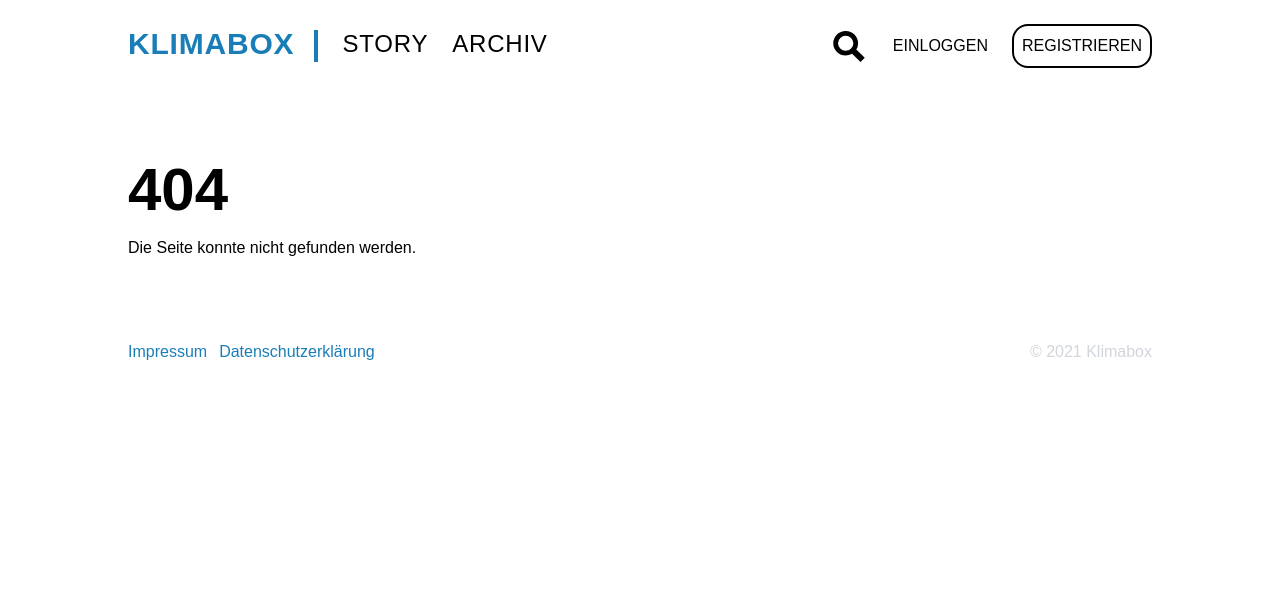
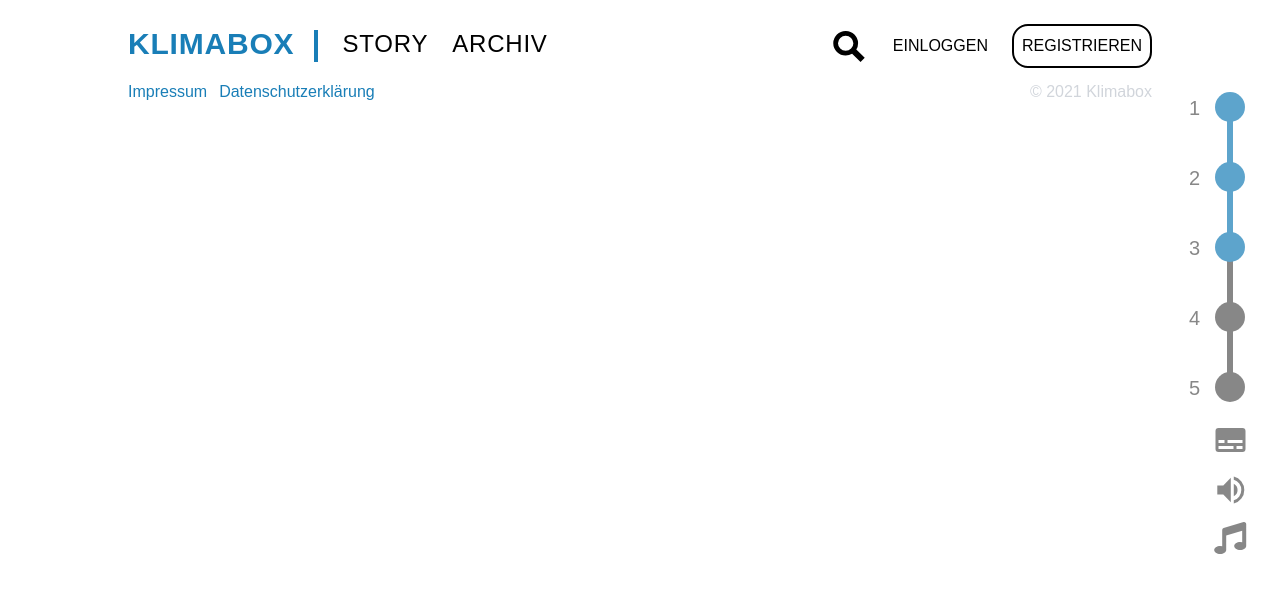
Before and after one commit to hs-duesseldorf/klimabox-story, a React (Create React App) app: page /big-tech in a window 1280 px wide. Before the commit this address had no page. Shown: the top 592 px of the page. Built offline with nearby package versions, Linux system fonts and the light colour scheme; what @tailwindcss/typography would draw is missing.

Commit message:
feature/90: init chapter 3

```diff
--- a/src/app.tsx
+++ b/src/app.tsx
@@ -13,6 +13,7 @@ import { Post } from "./pages/post";
 
 import { Chapter1 } from "./pages/chapter1";
 import { Chapter2 } from "./pages/chapter2";
+import { Chapter3 } from "./pages/chapter3";
 
 export const App: React.FC = () => (
   <HelmetProvider>
@@ -22,6 +23,7 @@ export const App: React.FC = () => (
         <Switch>
           <Route path="/vom-esstisch-in-die-arktis" component={Chapter1} />
           <Route path="/mobilitaet" component={Chapter2} />
+          <Route path="/big-tech" component={Chapter3} />
 
           <Route path="/blog/:slug" component={Post} />
           <Route path="/blog" component={Blog} />
--- a/src/components/chapter-overview/index.tsx
+++ b/src/components/chapter-overview/index.tsx
@@ -50,6 +50,7 @@ const chapterProps: Omit<ChapterProps, "id">[] = [
   { title: "Mobilität", imageSrc: trainImage, slug: "mobilitaet" },
   {
     title: "Big Tech ohne großen Fußabdruck",
+    slug: "big-tech",
     imageSrc: codeImage,
   },
   { title: "Nachhaltig shoppen", imageSrc: clothsImage },
--- /dev/null
+++ b/src/components/chapter3/start/index.tsx
@@ -0,0 +1,11 @@
+import React from "react";
+
+
+export const StartChapter3: React.FC = () => {
+
+    return (
+      <div className="text-white relative">
+      </div>
+    );
+  }
+;
--- /dev/null
+++ b/src/pages/chapter3.tsx
@@ -0,0 +1,12 @@
+import React from "react";
+import { Layout } from "../components/layout";
+import { SEO } from "../components/seo";
+
+import {StartChapter3} from "../components/chapter3/start";
+
+export const Chapter3: React.FC = () => (
+  <Layout chapter={3} hasDarkBackground={false}>
+    <SEO title="Big Tech" />
+    <StartChapter3 />
+  </Layout>
+);
```
